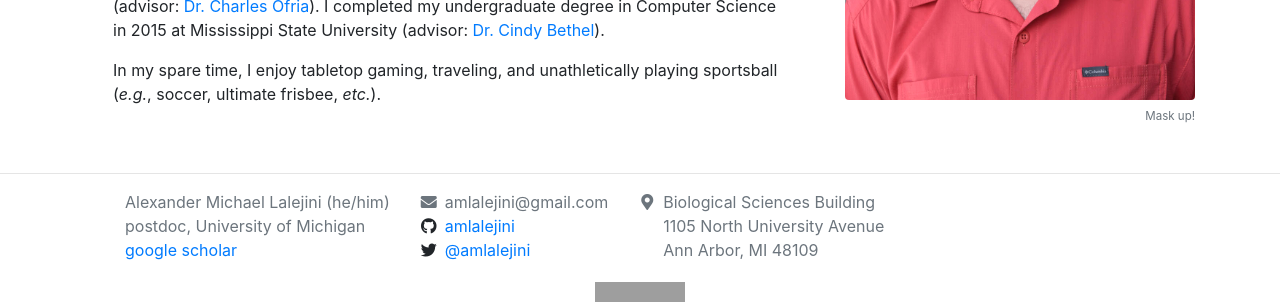
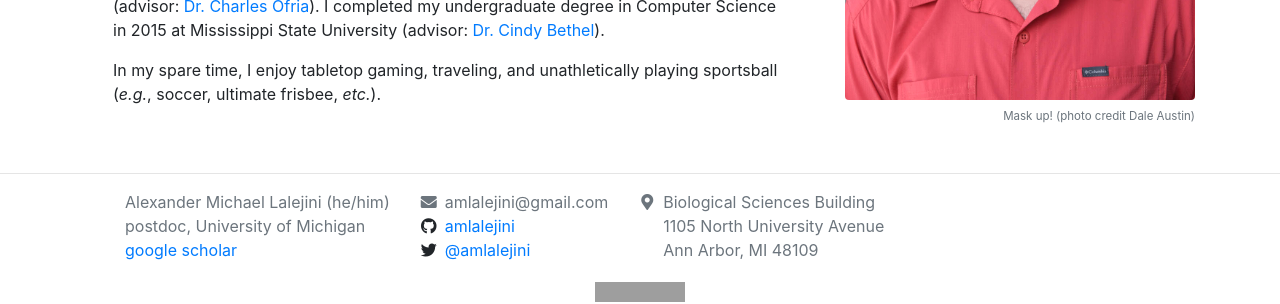
Before and after one commit to amlalejini/amlalejini.github.io, a Jekyll site: the page built from index.md, in a window 1280 px wide. Shown: the part 439-743 px from the top of the page. Built offline with Jekyll 4.4.1, drawn with Linux system fonts in a browser that asks for light colours; nearby versions of some CDN libraries; grey boxes are pictures that could not be loaded.

Commit message:
add photo credit

```diff
--- a/index.md
+++ b/index.md
@@ -19,7 +19,7 @@ about_me: |
 
 about_me_img: "/imgs/me/2021-08-31-masked.jpg"
 about_me_img_caption: |
-  Mask up!
+  Mask up! (photo credit Dale Austin)
 #   At the Studio Ghibli museum in Tokyo, Japan (Summer 2018)!
 
 ---
```
